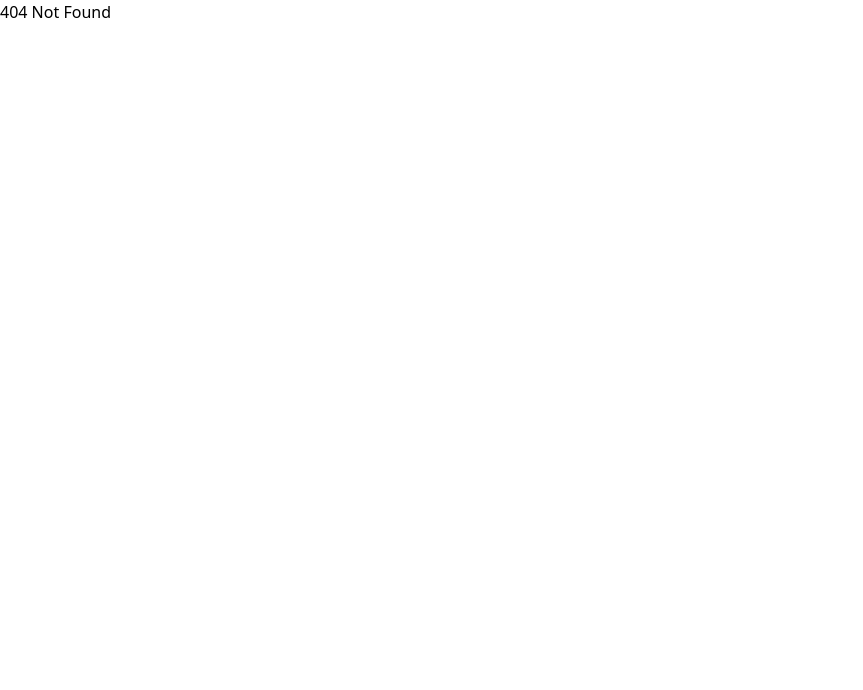
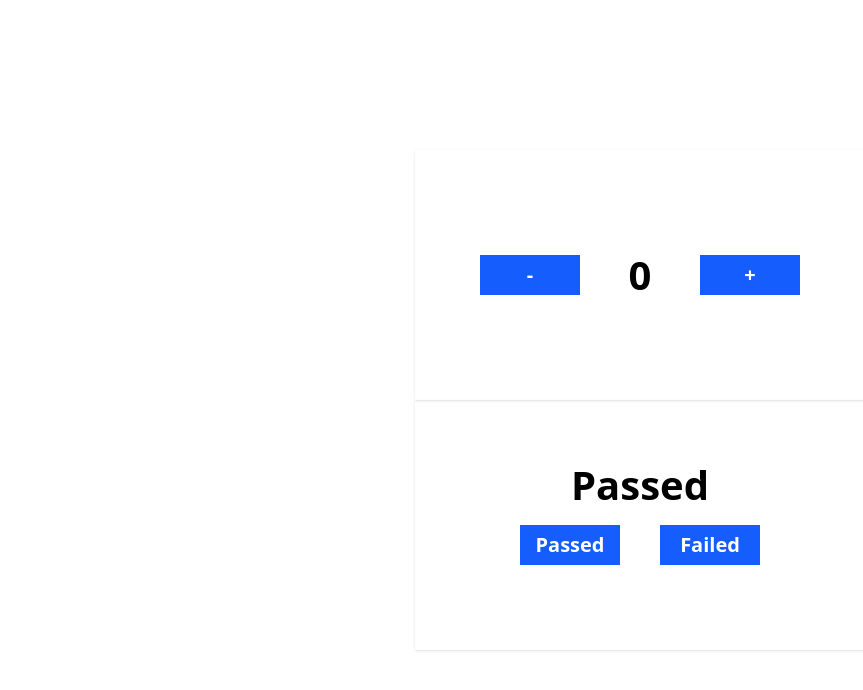
Before and after one commit to HKKavindaPathum/MERN-E-commerce-Website-Frontend, a React (Vite) app: page /testing in a window 1280 px wide. Before the commit this address had no page. Shown: the top 690 px of the page, without its empty margins (0-863 px from the left). Built offline with nearby package versions, Linux system fonts and the light colour scheme.

Commit message:
add axuos & react-hot-toast

```diff
--- a/package.json
+++ b/package.json
@@ -11,8 +11,10 @@
   },
   "dependencies": {
     "@tailwindcss/vite": "^4.1.8",
+    "axios": "^1.9.0",
     "react": "^19.1.0",
     "react-dom": "^19.1.0",
+    "react-hot-toast": "^2.5.2",
     "react-router-dom": "^7.6.1",
     "tailwindcss": "^4.1.8"
   },
--- a/src/App.jsx
+++ b/src/App.jsx
@@ -5,6 +5,8 @@ import HomePage from './pages/home'
 import LoginPage from './pages/login'
 import SignUpPage from './pages/signup'
 import AdminPage from './pages/admin'
+import TestPage from './pages/test'
+import { Toaster } from 'react-hot-toast'
 
 function App() {
 
@@ -12,11 +14,13 @@ function App() {
   return (
     <BrowserRouter>
       <div >
+        <Toaster position='top-right'/>
         {/* <Header/> */}
         <Routes path="/*">
           <Route path='/' element={<HomePage/>}/>
           <Route path='/login' element={<LoginPage/>}/>
           <Route path="/signup" element={<SignUpPage/>}/>
+          <Route path="/testing" element={<TestPage/>}/>
           <Route path='/admin/*' element={<AdminPage/>}/>
           <Route path='/*' element={<h1>404 Not Found</h1>}/>
         </Routes>
```
Also changed, not shown: 1 other file (tests, documents, lock files or other folders).
